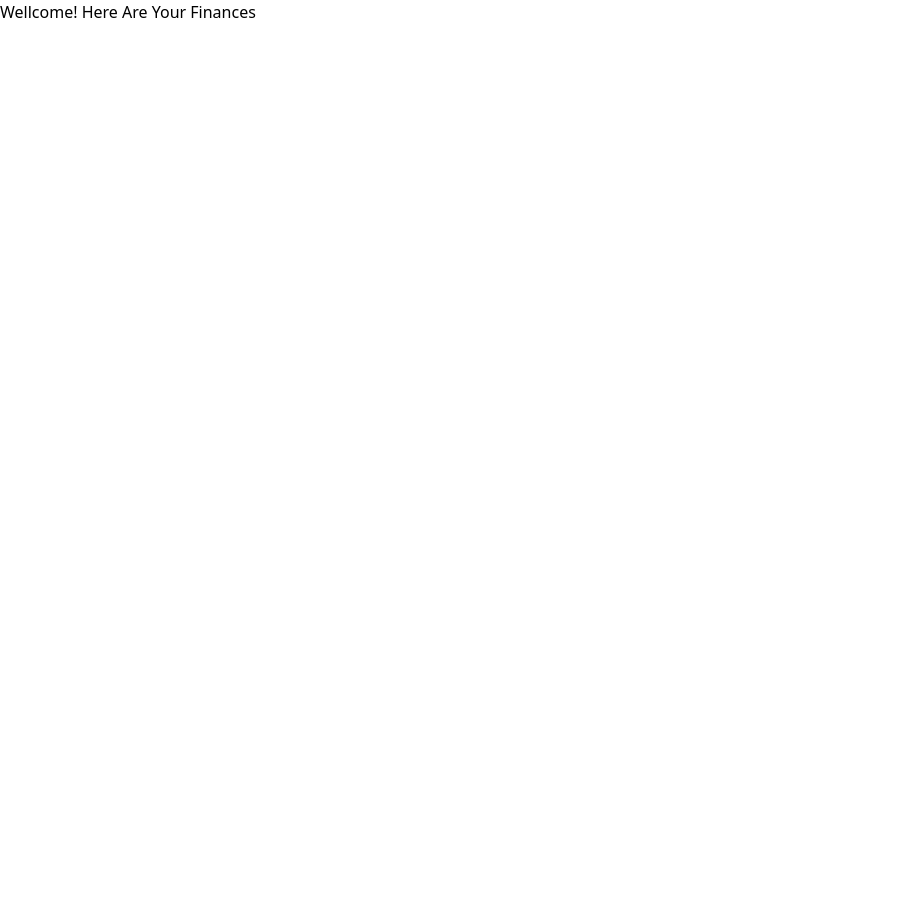
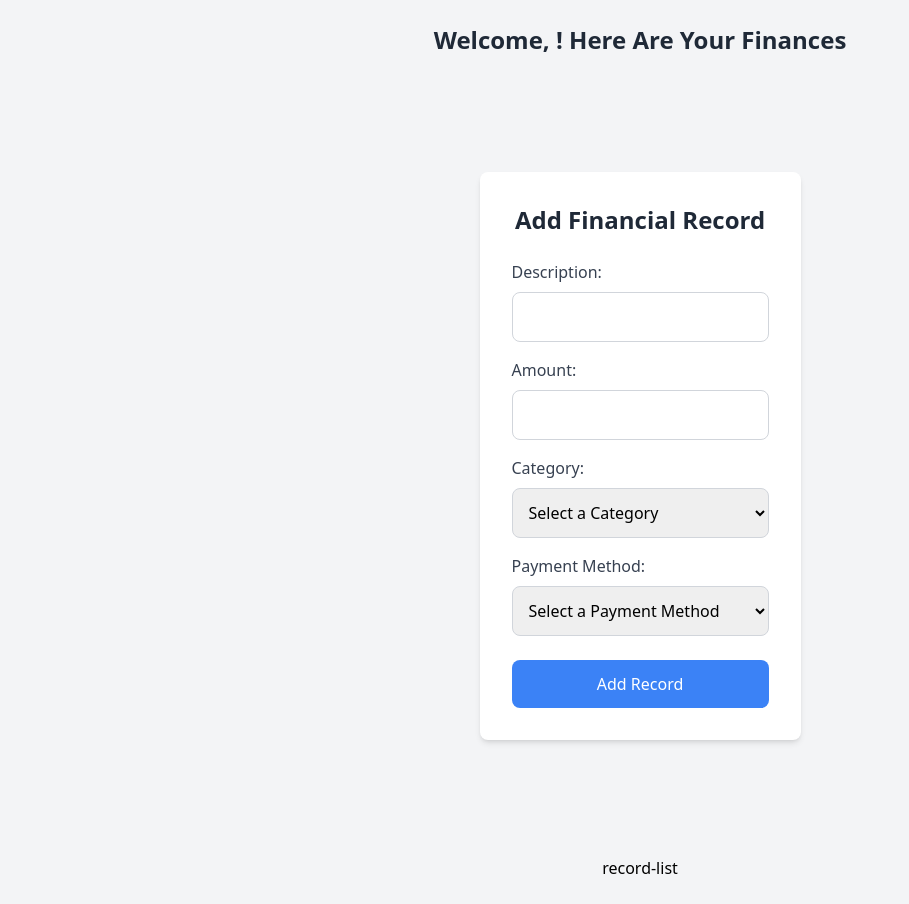
Before and after one commit to Sanjoy-droid/MoneyMaple-Finance-Tracker, a React (Vite) app: page / in a window 1280 px wide. Shown: the whole page, without its empty margins (0-909 px from the left). Before the commit the page ends 800 px from the top, so only its background shows below. Built offline with nearby package versions, Linux system fonts and the light colour scheme; no server answers.

Commit message:
add context api and wrap dashboard component around contextprovider

```diff
--- a/src/App.tsx
+++ b/src/App.tsx
@@ -3,6 +3,7 @@ import "./App.css";
 import { BrowserRouter as Router, Routes, Route } from "react-router-dom";
 import Dashboard from "./pages/dashboard/index.tsx";
 import Auth from "./pages/auth/index.tsx";
+import { FinancialRecordsProvider } from "./contexts/financial-record-context.tsx";
 
 function App() {
   const [count, setCount] = useState(0);
@@ -11,8 +12,15 @@ function App() {
     <>
       <Router>
         <Routes>
-          <Route path="/" element={<Dashboard/>} />
-          <Route path="/auth" element={<Auth/>} />
+          <Route
+            path="/"
+            element={
+              <FinancialRecordsProvider>
+                <Dashboard />
+              </FinancialRecordsProvider>
+            }
+          />
+          <Route path="/auth" element={<Auth />} />
         </Routes>
       </Router>
     </>
--- /dev/null
+++ b/src/contexts/financial-record-context.tsx
@@ -0,0 +1,38 @@
+import { createContext, useState } from "react";
+
+interface FinancialRecord {
+  id?: string;
+  userID: string;
+  date: Date;
+  description: string;
+  amount: number;
+  category: string;
+  paymentMethod: string;
+}
+
+interface FinancialRecordsContextType {
+  records: FinancialRecord[];
+  addRecord: (record: FinancialRecord) => void;
+  //   updateRecord: (id: string, newRecord: FinancialRecord) => void;
+  // deleteRecord: (id: string)=>void;
+}
+
+export const FinancialRecordsContext = createContext<
+  FinancialRecordsContextType | undefined
+>(undefined);
+
+export const FinancialRecordsProvider = ({
+  children,
+}: {
+  children: React.ReactNode;
+}) => {
+  const [records, setRecords] = useState<FinancialRecord[]>([]);
+
+  const addRecord = (record: FinancialRecord) => {};
+
+  return (
+    <FinancialRecordsContext.Provider value={{ records, addRecord }}>
+      {children}
+    </FinancialRecordsContext.Provider>
+  );
+};
--- a/src/main.tsx
+++ b/src/main.tsx
@@ -6,7 +6,6 @@ import { ClerkProvider } from "@clerk/clerk-react";
 
 const KEY = import.meta.env.VITE_CLERK_PUBLISHABLE_KEY;
 
-console.log(KEY);
 if (!KEY) {
   throw new Error("Missing Publishble Key!!!");
 }
--- a/src/pages/auth/index.tsx
+++ b/src/pages/auth/index.tsx
@@ -1,22 +1,22 @@
-import {SignedIn, SignedOut, SignInButton, SignUpButton, UserButton} from "@clerk/clerk-react"
+import { SignedIn, SignedOut, SignInButton, SignUpButton, UserButton } from "@clerk/clerk-react";
 
-const auth = () => {
+const Auth = () => {
   return (
+    <div className="auth-container flex flex-col items-center justify-center h-screen bg-gray-100">
+      <div className="sign-in-section p-6 rounded-lg shadow-lg bg-white">
+        <SignedOut>
+         <SignUpButton mode="modal"/>
+         <SignInButton mode="modal"/>
+ </SignedOut>
 
-    <div className="sign-in-container">
-        <SignedOut>
-        <SignUpButton mode="modal"/>
-        <SignInButton mode="modal"/>
-</SignedOut>
-
-<SignInButton>
-
-    <UserButton/>
-
-</SignInButton>
-
+        <SignedIn>
+          <div className="user-button mt-4">
+            <UserButton />
+          </div>
+        </SignedIn>
+      </div>
     </div>
-  )
+  );
 }
 
-export default auth
+export default Auth;
--- /dev/null
+++ b/src/pages/dashboard/financial-record-form.tsx
@@ -0,0 +1,97 @@
+
+import React, { useState } from "react";
+import { useUser } from "@clerk/clerk-react";
+
+const FinancialRecordForm = () => {
+  const [description, setDescription] = useState<string>('');
+  const [amount,setAmount] = useState<string>('');
+  const [category, setCategory] = useState<string>('');
+  const [paymentMethod, setPaymentMethod] = useState<string>('');
+
+const {user}=useUser()
+
+  const handleSubmit=(event:React.FormEvent<HTMLFormElement>)=>{
+    event.preventDefault();
+
+    const newRecord={
+        userId:user?.id,
+        date: new Date(),
+        description: description,
+        amount: parseFloat(amount),
+        category: category,
+        paymentMethod: paymentMethod
+    };
+
+    // addRecord(newRecord)
+
+    setDescription('')
+    setAmount('')
+    setCategory('')
+    setPaymentMethod('')
+
+
+  }
+  return (
+    <div className="form-container flex items-center justify-center min-h-screen bg-gray-100 p-6">
+      <form className="w-full max-w-lg bg-white p-8 rounded-lg shadow-md" onSubmit={handleSubmit}>
+        <h2 className="text-2xl font-semibold mb-6 text-center text-gray-800">Add Financial Record</h2>
+        <div className="form-field mb-4">
+          <label className="block text-gray-700 font-medium mb-2">Description:</label>
+          <input
+            type="text"
+            required
+            className="input w-full p-3 border border-gray-300 rounded-lg"
+            value={description}
+            onChange={(e) => setDescription(e.target.value)}
+          />
+        </div>
+        <div className="form-field mb-4">
+          <label className="block text-gray-700 font-medium mb-2">Amount:</label>
+          <input
+            type="number"
+            required
+            className="input w-full p-3 border border-gray-300 rounded-lg"
+            value={amount}
+            onChange={(e) => setAmount(e.target.value)}
+          />
+        </div>
+        <div className="form-field mb-4">
+          <label className="block text-gray-700 font-medium mb-2">Category:</label>
+          <select
+            required
+            className="input w-full p-3 border border-gray-300 rounded-lg"
+            value={category}
+            onChange={(e) => setCategory(e.target.value)}
+          >
+            <option value="">Select a Category</option>
+            <option value="Food">Food</option>
+            <option value="Rent">Rent</option>
+            <option value="Salary">Salary</option>
+            <option value="Utilities">Utilities</option>
+            <option value="Entertainment">Entertainment</option>
+            <option value="Other">Other</option>
+          </select>
+        </div>
+        <div className="form-field mb-6">
+          <label className="block text-gray-700 font-medium mb-2">Payment Method:</label>
+          <select
+            required
+            className="input w-full p-3 border border-gray-300 rounded-lg"
+            value={paymentMethod}
+            onChange={(e) => setPaymentMethod(e.target.value)}
+          >
+            <option value="">Select a Payment Method</option>
+            <option value="Credit Card">Credit Card</option>
+            <option value="Cash">Cash</option>
+            <option value="Bank Transfer">Bank Transfer</option>
+          </select>
+        </div>
+        <button type="submit" className="button w-full bg-blue-500 text-white p-3 rounded-lg hover:bg-blue-600 transition duration-200">
+          Add Record
+        </button>
+      </form>
+    </div>
+  );
+}
+
+export default FinancialRecordForm;
--- /dev/null
+++ b/src/pages/dashboard/financial-record-list.tsx
@@ -0,0 +1,8 @@
+
+const FinancialRecordList = () => {
+  return (
+    <div>record-list</div>
+  )
+}
+
+export default FinancialRecordList
--- a/src/pages/dashboard/index.tsx
+++ b/src/pages/dashboard/index.tsx
@@ -1,10 +1,19 @@
-import {useUser} from "@clerk/clerk-react"
+import React from 'react';
+import { useUser } from "@clerk/clerk-react";
+import FinancialRecordForm from './financial-record-form';
+import FinancialRecordList from './financial-record-list';
 
 const Dashboard = () => {
-  const {user}=useUser()
+  const { user } = useUser();
   return (
-    <div className='dashboard-container'>Wellcome!{user?.firstName} Here Are Your Finances</div>
-  )
+    <div className="dashboard-container flex flex-col items-center justify-center min-h-screen bg-gray-100 p-6">
+      <div className="text-center text-2xl font-semibold text-gray-800">
+        Welcome, {user?.firstName}! Here Are Your Finances
+      </div>
+      <FinancialRecordForm/>
+      <FinancialRecordList/>
+    </div>
+  );
 }
 
-export default Dashboard
+export default Dashboard;
```
